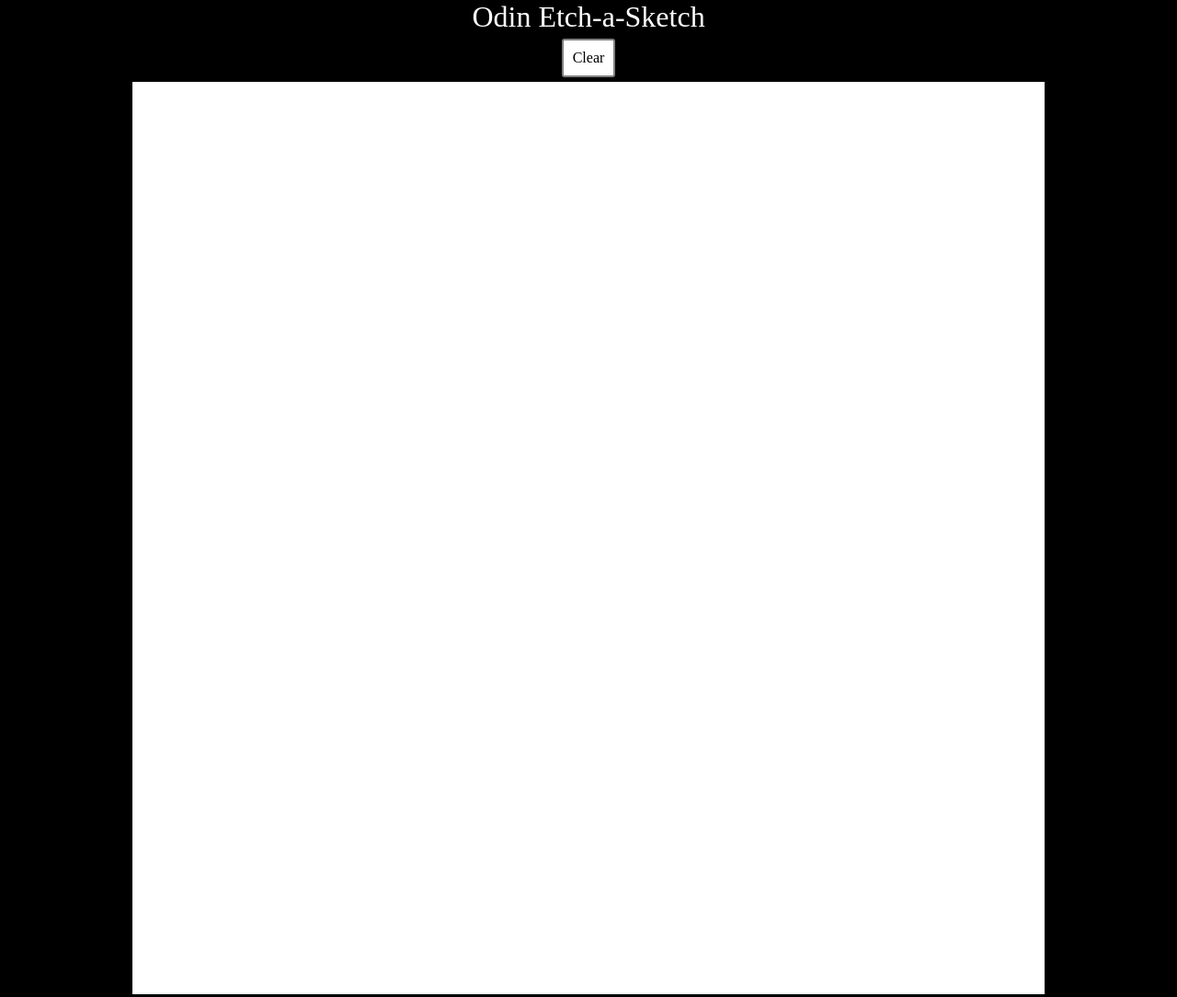
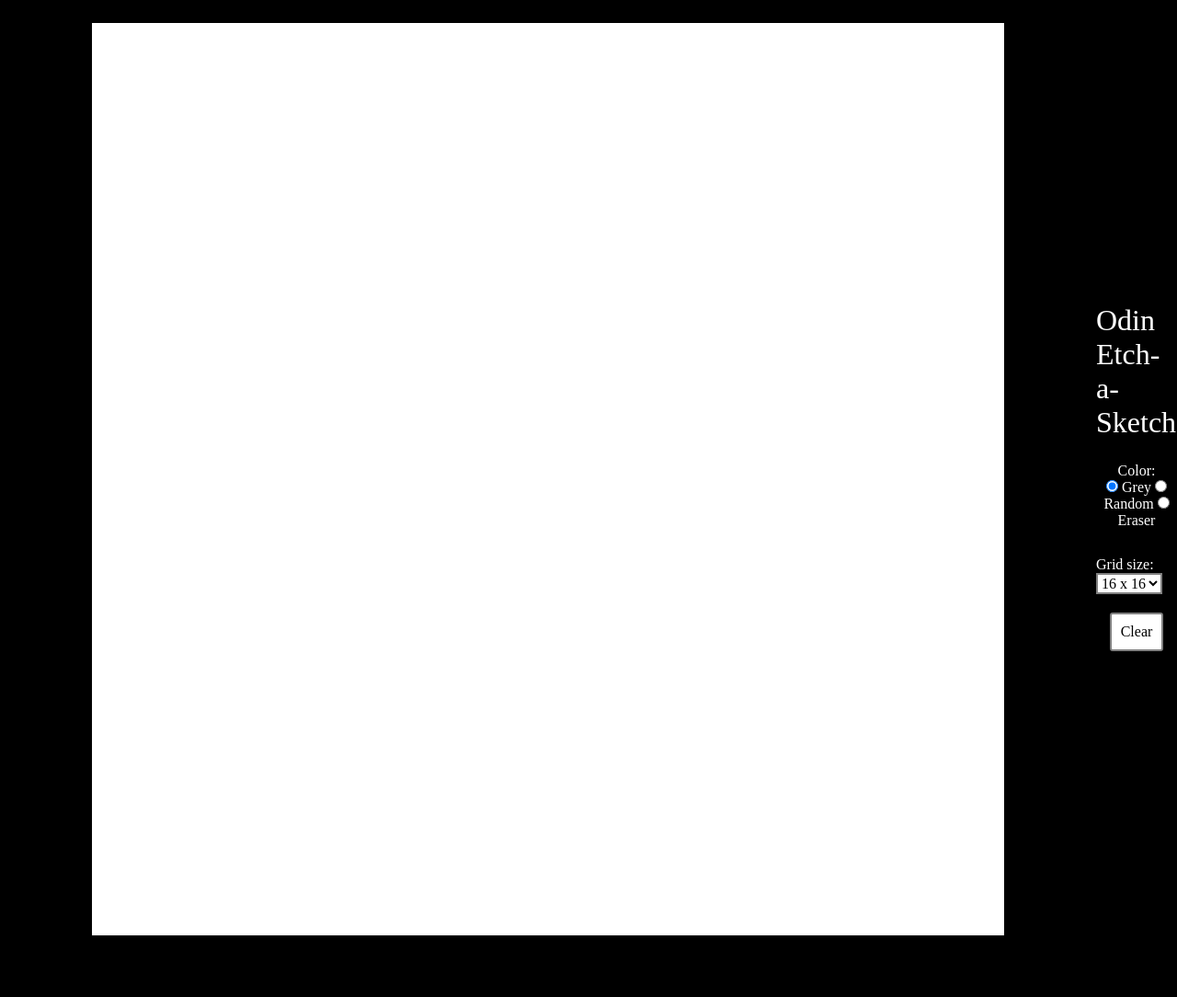
Before and after one commit to AlexDeL8/odin-etch-a-sketch, a plain HTML site: page index.html in a window 1280 px wide. Shown: the top 1084 px of the page at 92% size. After the commit the page ends 1042 px from the top, so only its background shows below. Drawn offline with Linux system fonts and the light colour scheme.

Commit message:
restructuring flexbox

```diff
--- a/index.html
+++ b/index.html
@@ -11,10 +11,9 @@
     </head>
     <body>
         <div id="main-container">
+            <div id="sketch-grid"></div>
+            <div id="selection-div">
                 <h1 id="title">Odin Etch-a-Sketch</h1>
-            <button id="clear" onClick="clearGridColor()">Clear</button>
-            <div id="sketch-grid">
-            </div>
                 <div id="color-options">
                     <p>Color:</p>
                     <input type="radio" id="grey" name="color-option" value="grey" checked>
@@ -24,9 +23,12 @@
                     <input type="radio" id="eraser" name="color-option" value="eraser">
                     <label for="random">Eraser</label>
                 </div>
+                <div id="grid-size-div">
                     <label for="grid-size">Grid size:</label>
-            <select name="grid-size" id="grid-size" onchange="updateGridSize(this)">
-            </select>
+                    <select name="grid-size" id="grid-size" onchange="updateGridSize(this)"></select>
+                </div>
+                <button id="clear" onClick="clearGridColor()">Clear</button>
+            </div>
         </div>
     </body>
 </html>
--- a/styles.css
+++ b/styles.css
@@ -13,41 +13,21 @@
 }
 
 #main-container {
-    width: 100%;
     display: flex;
-    flex-direction: column;
+    flex-direction: row;
     align-items: center;
-}
-
-#title {
-    font-size: 32px;
-    margin-bottom: 5px;
-}
-
-#clear {
-    background-color: white;
-    color: black;
-    padding: 10px;
-    border: 2px solid grey;
-    border-radius: 3px;
-    margin-bottom: 5px;
-}
-
-#clear:hover {
-    background-color: rgb(202, 202, 202);
-}
-
-#clear:active {
-    background-color: grey;
+    justify-content: center;
 }
 
 #sketch-grid {
     display: flex;
     flex-direction: column;
-    align-items: center;
-    margin-bottom: 10px;
     width: 1000px;
-    height: 1000px;
+    margin: 25px 100px;
+}
+
+#sketch-grid:hover {
+    cursor: cell;
 }
 
 .row {
@@ -62,6 +42,19 @@
     background-color: white;
 }
 
+#selection-div {
+    display: flex;
+    flex-direction: column;
+    justify-content: center;
+    align-items: center;
+    gap: 20px;
+}
+
+#title {
+    font-size: 32px;
+    margin-bottom: 5px;
+}
+
 #color-options {
     margin-bottom: 10px;
     text-align: center;
@@ -72,3 +65,21 @@
     color: black;
     border: 2px solid grey;
 }
+
+#clear {
+    background-color: white;
+    color: black;
+    padding: 10px;
+    border: 2px solid grey;
+    border-radius: 3px;
+    margin-bottom: 5px;
+}
+
+#clear:hover {
+    cursor: pointer;
+    background-color: rgb(200, 200, 200);
+}
+
+#clear:active {
+    background-color: grey;
+}
```
Lines whose indentation alone changed are shown as unchanged.
